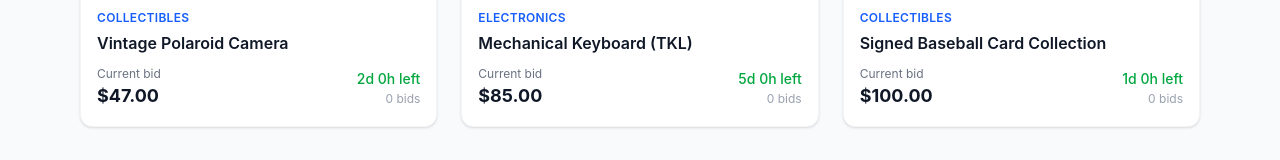
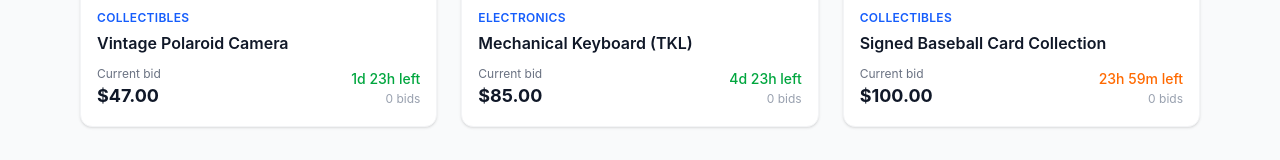
Before and after one commit to dad2jrn/bidwave, a React (Vite) app: page / in a window 1280 px wide. Shown: the part 505-665 px from the top of the page. Built offline with nearby package versions, Linux system fonts and the light colour scheme.

Commit message:
feat: add countdown functionality for listings and replace TimeRemaining with CountdownBadge in ListingCard

```diff
--- a/src/components/ListingCard.tsx
+++ b/src/components/ListingCard.tsx
@@ -1,23 +1,10 @@
 import { Link } from 'react-router-dom';
 import type { Listing } from '../types';
 import { formatCurrency } from '../utils/format';
+import { useCountdown } from '../hooks/useCountdown';
 
 interface Props {
   listing: Listing;
-}
-
-function TimeRemaining({ endsAt }: { endsAt: string }) {
-  const diff = new Date(endsAt).getTime() - Date.now();
-
-  if (diff <= 0) return <span className="text-red-500 font-medium">Ended</span>;
-
-  const days = Math.floor(diff / (1000 * 60 * 60 * 24));
-  const hours = Math.floor((diff % (1000 * 60 * 60 * 24)) / (1000 * 60 * 60));
-
-  if (days > 0) {
-    return <span className="text-green-600 font-medium">{days}d {hours}h left</span>;
-  }
-  return <span className="text-orange-500 font-medium">{hours}h left</span>;
 }
 
 export function ListingCard({ listing }: Props) {
@@ -52,7 +39,7 @@ export function ListingCard({ listing }: Props) {
               </p>
             </div>
             <div className="text-right text-sm">
-              <TimeRemaining endsAt={listing.endsAt} />
+              <CountdownBadge endsAt={listing.endsAt} />
               <p className="text-xs text-gray-400 mt-0.5">
                 {listing.bids.length} bid{listing.bids.length !== 1 ? 's' : ''}
               </p>
@@ -64,3 +51,34 @@ export function ListingCard({ listing }: Props) {
     </Link>
   );
 }
+
+function CountdownBadge({ endsAt }: { endsAt: string }) {
+  const { isEnded, days, hours, minutes, seconds } = useCountdown(endsAt);
+
+  if (isEnded) {
+    return <span className="text-red-500 font-medium text-sm">Ended</span>;
+  }
+
+  if (days > 0) {
+    return (
+      <span className="text-green-600 font-medium text-sm">
+        {days}d {hours}h left
+      </span>
+    );
+  }
+
+  if (hours > 0) {
+    return (
+      <span className="text-orange-500 font-medium text-sm">
+        {hours}h {minutes}m left
+      </span>
+    );
+  }
+
+  // Under an hour — show the seconds ticking
+  return (
+    <span className="text-red-500 font-medium text-sm tabular-nums">
+      {String(minutes).padStart(2, '0')}:{String(seconds).padStart(2, '0')} left
+    </span>
+  );
+}
--- /dev/null
+++ b/src/hooks/useCountdown.ts
@@ -0,0 +1,41 @@
+import { useState, useEffect } from 'react';
+
+interface CountdownResult {
+  isEnded: boolean;
+  days: number;
+  hours: number;
+  minutes: number;
+  seconds: number;
+}
+
+export function useCountdown(endsAt: string): CountdownResult {
+  // Initializer function — calculates starting value without a useless
+  // first render at zero. The () => syntax tells useState to call this
+  // function once rather than on every render.
+  const [diff, setDiff] = useState<number>(
+    () => new Date(endsAt).getTime() - Date.now()
+  );
+
+  useEffect(() => {
+    // Tick immediately in case there's a gap between useState init and mount
+    setDiff(new Date(endsAt).getTime() - Date.now());
+
+    const timer = setInterval(() => {
+      setDiff(new Date(endsAt).getTime() - Date.now());
+    }, 1000);
+
+    return () => clearInterval(timer); // cleanup on unmount
+  }, [endsAt]); // re-run if endsAt changes
+
+  if (diff <= 0) {
+    return { isEnded: true, days: 0, hours: 0, minutes: 0, seconds: 0 };
+  }
+
+  return {
+    isEnded: false,
+    days: Math.floor(diff / (1000 * 60 * 60 * 24)),
+    hours: Math.floor((diff % (1000 * 60 * 60 * 24)) / (1000 * 60 * 60)),
+    minutes: Math.floor((diff % (1000 * 60 * 60)) / (1000 * 60)),
+    seconds: Math.floor((diff % (1000 * 60)) / 1000),
+  };
+}
--- a/src/pages/ListingDetailPage.tsx
+++ b/src/pages/ListingDetailPage.tsx
@@ -3,6 +3,7 @@ import { useParams, useNavigate, Link } from 'react-router-dom';
 import { useListings } from '../hooks/useListings';
 import { formatCurrency } from '../utils/format';
 import type { Bid } from '../types';
+import { useCountdown } from '../hooks/useCountdown';
 
 export function ListingDetailPage() {
     const { id } = useParams<{ id: string }>();
@@ -46,12 +47,14 @@ export function ListingDetailPage() {
     }
 
     //-----auction status helpers-----
-    const isEnded = new Date(listing.endsAt) <= new Date();
+    // const isEnded = new Date(listing.endsAt) <= new Date();
+    const { isEnded, days, hours, minutes, seconds } = useCountdown(listing.endsAt);
     const minimumBid = listing.currentBid + 1;
 
     //-----handle bid submission-----
     function handleBid(e: React.FormEvent) {
         e.preventDefault();
+        if (!listing) return;
         setError('');
         setSuccess('');
 
@@ -127,6 +130,16 @@ export function ListingDetailPage() {
                         <p className="text-sm text-blue-600 font-medium">Current Bid</p>
                         <p className="text-4xl font-bold text-blue-800 my-1">{formatCurrency(listing.currentBid)}</p>
                         <p className="text-xs text-blue-500">{listing.bids.length} bid{listing.bids.length !== 1 ? 's' : ''} placed</p>
+                        {!isEnded && (
+                            <p className="text-xs text-blue-400 mt-1 tabular-nums">
+                                {days > 0
+                                    ? `${days}d ${hours}h ${minutes}m remaining`
+                                    : hours > 0
+                                        ? `${hours}h ${minutes}m ${seconds}s remaining`
+                                        : `${String(minutes).padStart(2, '0')}:${String(seconds).padStart(2, '0')} remaining`
+                                }
+                            </p>
+                        )}
                     </div>
 
                     {/* Bid form or ended notice */}
```
